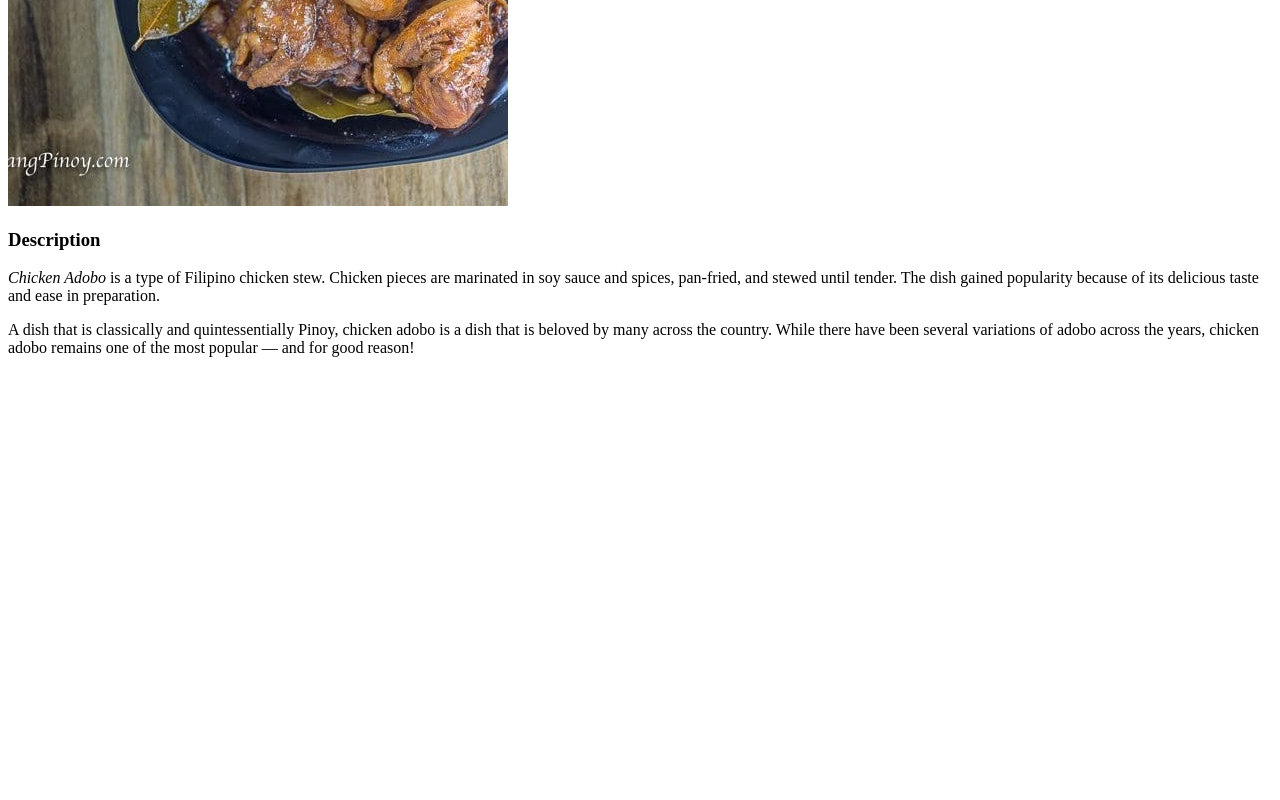
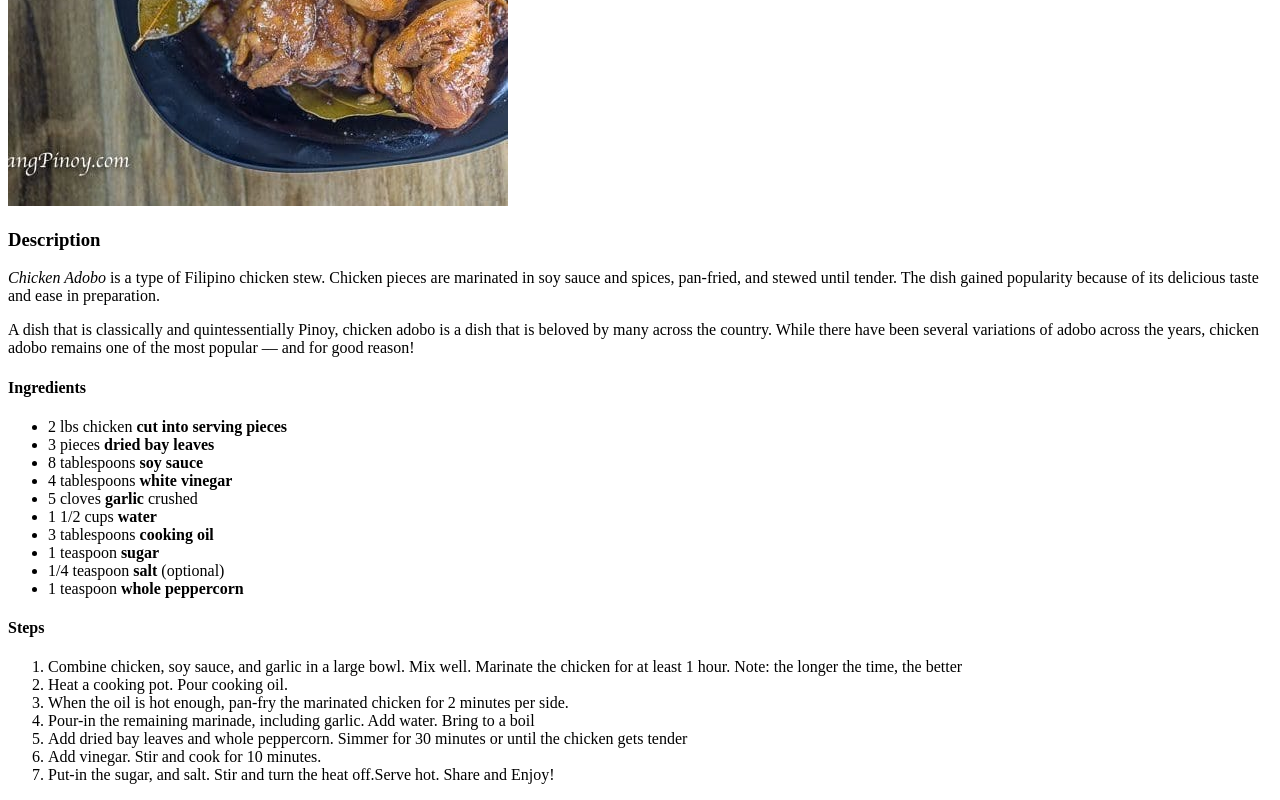
Before and after one commit to rjeffersonp/odin-recipes, a plain HTML site: page recipes/chicken_adobo.html in a window 1280 px wide. Shown: the part 359-1159 px from the top of the page. Before the commit the page ends 800 px from the top, so only its background shows below. Drawn offline with Linux system fonts and the light colour scheme.

Commit message:
Add ingredients and steps
Added new headers for the ingredients and steps. Used unordered list to list down the ingredients and ordered list to show the step-by-step procedure.

```diff
--- a/recipes/chicken_adobo.html
+++ b/recipes/chicken_adobo.html
@@ -16,5 +16,32 @@
     <p><em>Chicken Adobo</em> is a type of Filipino chicken stew. Chicken pieces are marinated in soy sauce and spices, pan-fried, and stewed until tender. The dish gained popularity because of its delicious taste and ease in preparation.</p>
 
     <p>A dish that is classically and quintessentially Pinoy, chicken adobo is a dish that is beloved by many across the country. While there have been several variations of adobo across the years, chicken adobo remains one of the most popular –– and for good reason!</p>
+
+    <h4>Ingredients</h4>
+
+    <ul>
+        <li>2 lbs chicken <strong>cut into serving pieces</strong></li>
+        <li>3 pieces <strong>dried bay leaves</strong></li>
+        <li>8 tablespoons <strong>soy sauce</strong></li>
+        <li>4 tablespoons <strong>white vinegar</strong></li>
+        <li>5 cloves <strong>garlic</strong> crushed</li>
+        <li>1 1/2 cups <strong>water</strong></li>
+        <li>3 tablespoons <strong>cooking oil</strong></li>
+        <li>1 teaspoon <strong>sugar</strong></li>
+        <li>1/4 teaspoon <strong>salt</strong> (optional)</li>
+        <li>1 teaspoon <strong>whole peppercorn</strong></li>
+    </ul>
+
+    <h4>Steps</h4>
+
+    <ol>
+        <li>Combine chicken, soy sauce, and garlic in a large bowl. Mix well. Marinate the chicken for at least 1 hour. Note: the longer the time, the better</li>
+        <li>Heat a cooking pot. Pour cooking oil.</li>
+        <li>When the oil is hot enough, pan-fry the marinated chicken for 2 minutes per side.</li>
+        <li>Pour-in the remaining marinade, including garlic. Add water. Bring to a boil</li>
+        <li>Add dried bay leaves and whole peppercorn. Simmer for 30 minutes or until the chicken gets tender</li>
+        <li>Add vinegar. Stir and cook for 10 minutes.</li>
+        <li>Put-in the sugar, and salt. Stir and turn the heat off.Serve hot. Share and Enjoy!</li>
+    </ol>
 </body>
 </html>
```
